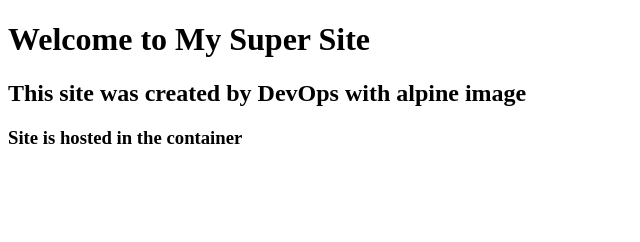
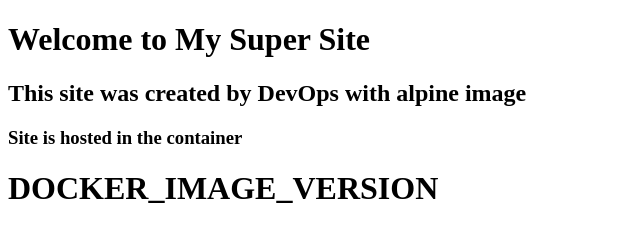
Before and after one commit to timur-sokolov/devops_course, a plain HTML site: page configs/nginx/index.html in a window 1280 px wide. Shown: the whole page, without its empty margins (0-640 px from the left). Drawn offline with Linux system fonts and the light colour scheme.

Commit message:
Add image version

```diff
--- a/configs/nginx/index.html
+++ b/configs/nginx/index.html
@@ -5,5 +5,7 @@
         <h1>Welcome to My Super Site</h1>
         <h2>This site was created by DevOps with alpine image</h2>
         <h3>Site is hosted in the container</h3>
+
+        <h1>DOCKER_IMAGE_VERSION</h1>
     </body>
 </html>
```
